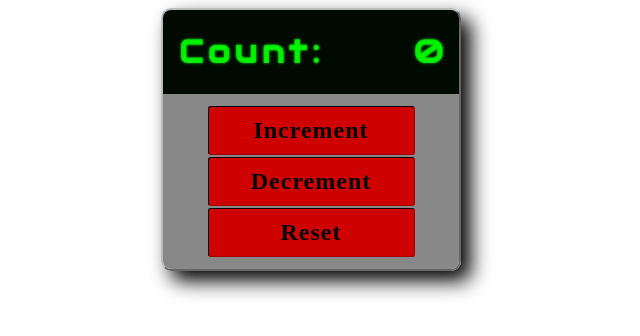
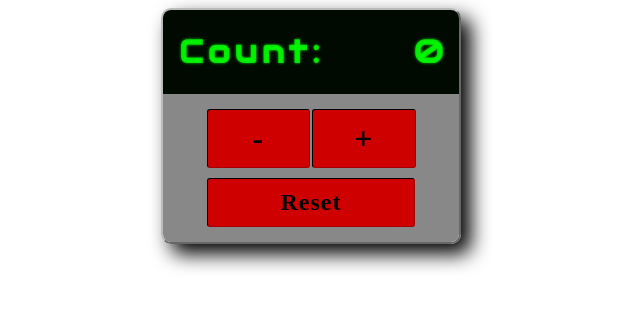
Before and after one commit to CHart-Cavanaugh/BasicCounter, a React (Create React App) app: page / in a window 1280 px wide. Shown: the top 336 px of the page, without its empty margins (329-969 px from the left). Built offline with nearby package versions, Linux system fonts and the light colour scheme; a web font is replaced by a local one.

Commit message:
Changed the style of the Counter component buttons

```diff
--- a/src/features/counter/Counter.js
+++ b/src/features/counter/Counter.js
@@ -12,16 +12,16 @@ const Counter = (props) => {
             </div>
             <div className='counter-btns'>
                 <button
+                    className='decrement-btn'
+                    onClick={() => dispatch(decrement())}
+                >
+                    -
+                </button>
+                <button
                     className='increment-btn'
                     onClick={() => dispatch(increment())}
                 >
-                    Increment
-                </button>
-                <button
-                    className='decrement-btn'
-                    onClick={() => dispatch(decrement())}
-                >
-                    Decrement
+                    +
                 </button>
                 <button
                     className='reset-btn'
--- a/src/styles.scss
+++ b/src/styles.scss
@@ -49,8 +49,11 @@ $counter-btn-active-bg: #A30000;
 .counter-btns {
     background: #888;
     border-radius: 0 0 calc($counter-border-radius - 2px) calc($counter-border-radius - 2px);
-    display: block;
-    padding: 10px;
+    display: flex;
+    flex-wrap: wrap;
+    gap: 10px 2px;
+    justify-content: center;
+    padding: 15px 10px;
     width: 100%;
 
     button {
@@ -59,12 +62,20 @@ $counter-btn-active-bg: #A30000;
         border: 1px inset $counter-btn-border-color;
         display: block;
         font-family: "Adamina";
-        font-size: 1.5em;
         font-weight: 600;
         letter-spacing: 1px;
-        margin: 2px auto;
         padding: 10px;
-        width: 75%;
+    }
+
+    .increment-btn,
+    .decrement-btn {
+        width: calc(75%/2);
+        font-size: 2em;
+    }
+
+    .reset-btn {
+        width: calc(75% + 1px);
+        font-size: 1.5em;
     }
 
     button:hover {
```
